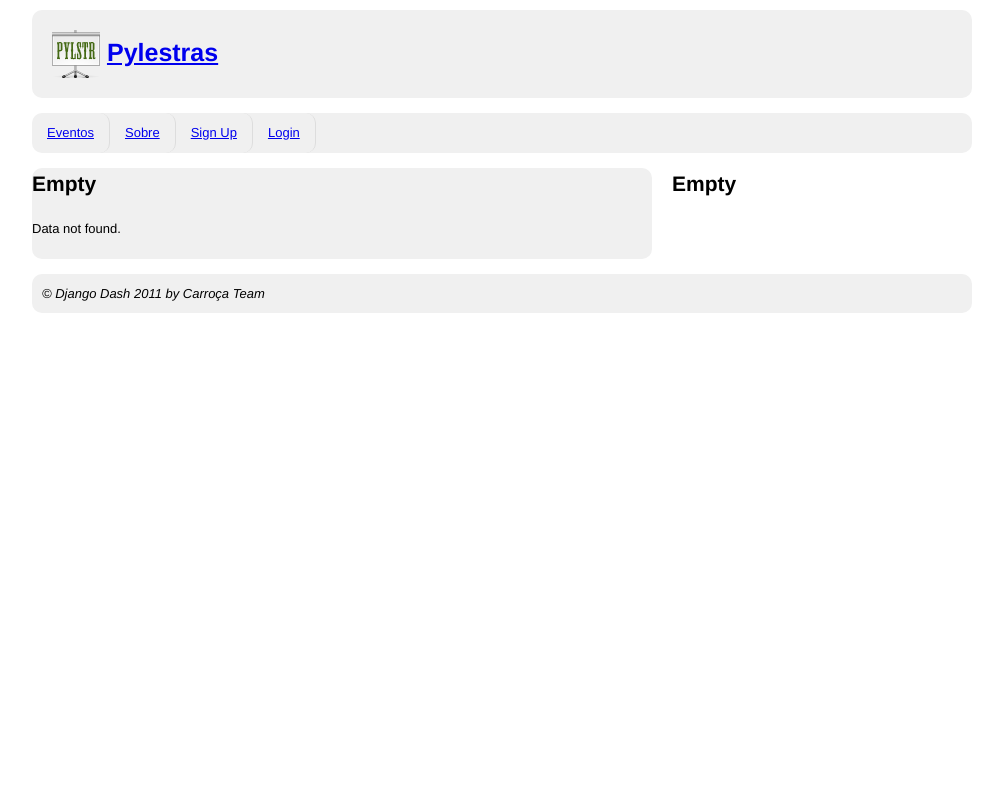
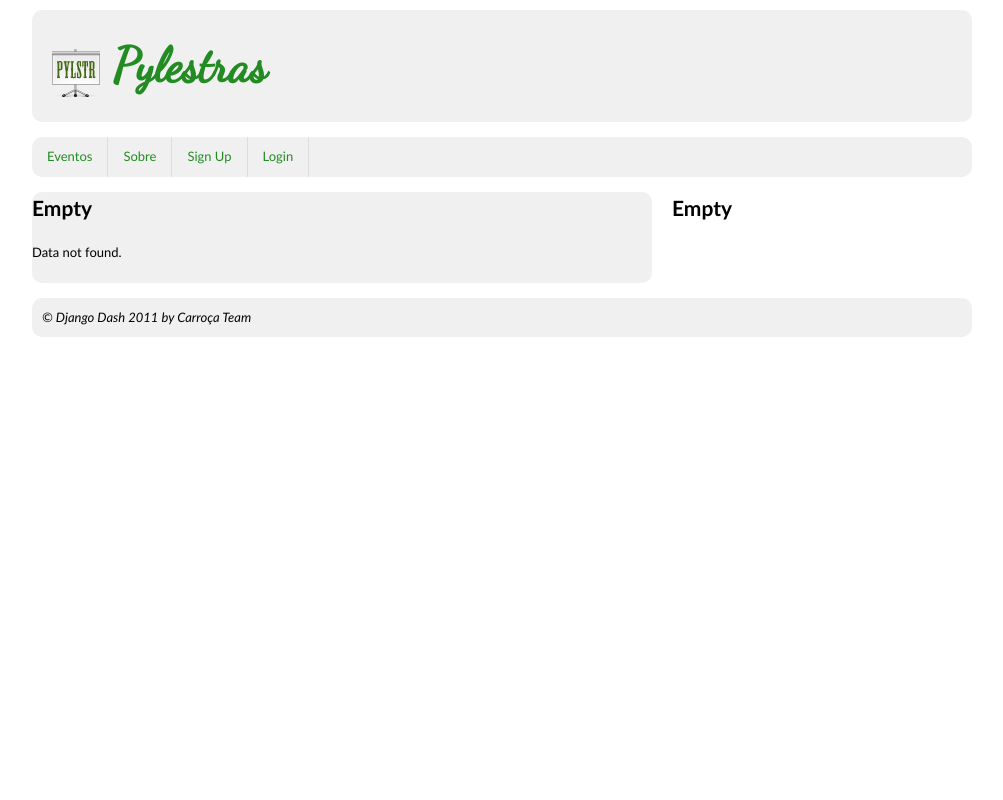
Before and after one commit to fabiocerqueira/djangodash2011, a Django app: template src/pylestras/templates/index.html in a window 1280 px wide. Shown: the whole page, without its empty margins (138-1141 px from the left). Run offline with Django 3.2, Linux system fonts and the light colour scheme; the template is opened without the code that fills it, so the values that code supplies are empty; some libraries are stand-ins or nearby versions.

Commit message:
Fonte nova pro titulo

```diff
--- a/src/pylestras/static_files/css/style.css
+++ b/src/pylestras/static_files/css/style.css
@@ -18,6 +18,18 @@ audio[controls], canvas, video { display: inline-block; *display: inline; *zoom:
  * Pylestras
  */
 
+body {
+    font-family: "Trebuchet MS", Arial, Verdana, sans-serif;
+}
+
+a {
+    color: #228b22;
+    text-decoration: none;
+}
+a:hover {
+    color: #4169e1;
+}
+
 .border_radius_all {
     border-radius: 10px;
     -moz-border-radius: 10px;
@@ -31,6 +43,8 @@ audio[controls], canvas, video { display: inline-block; *display: inline; *zoom:
 
 .header .title {
     margin: 20px;
+    font-family: 'Dancing Script', serif;
+    font-size: 3.7em;
 }
 
 .nav {
@@ -46,7 +60,16 @@ audio[controls], canvas, video { display: inline-block; *display: inline; *zoom:
 }
 
 .nav a:hover {
-    background: #d8d8d8;
+    background: #f5f5f5;
+}
+
+.nav a:first-child {
+    border-top-left-radius: 10px;
+    -moz-border-radius-topleft: 10px;
+    -webkit-border-top-left-radius: 10px;
+    border-bottom-left-radius: 10px;
+    -moz-border-radius-bottomleft: 10px;
+    -webkit-border-bottom-left-radius: 10px;
 }
 
 .content {
@@ -87,3 +110,7 @@ audio[controls], canvas, video { display: inline-block; *display: inline; *zoom:
 .home_event_title {
     margin-bottom: 0;
 }
+
+.event_title_a {
+    font-size: 1.2em;
+}
--- a/src/pylestras/templates/base.html
+++ b/src/pylestras/templates/base.html
@@ -6,6 +6,7 @@
 <!--[if gt IE 8]><!-->
 <html class="no-js" lang="en"> <!--<![endif]-->
 <head>
+    <link rel="stylesheet" type="text/css" href="http://fonts.googleapis.com/css?family=Dancing+Script&text=Pylestras">
 	<meta charset="utf-8">
 	<meta http-equiv="X-UA-Compatible" content="IE=edge,chrome=1">
 
@@ -38,14 +39,14 @@
 
         <!-- Main menu -->
         <div class="grid_12 nav border_radius_all">
-            <a class="border_radius_all" href="#">Eventos</a>
-            <a class="border_radius_all" href="#">Sobre</a>
+            <a href="#">Eventos</a>
+            <a href="#">Sobre</a>
             {% if user.is_authenticated %}
-            <a class="border_radius_all" href="{% url dashboard_index %}">{% trans "Dashboard" %}</a>
-            <a class="border_radius_all" href="{% url auth_logout %}">{% trans "Logout" %}</a>
+            <a href="{% url dashboard_index %}">{% trans "Dashboard" %}</a>
+            <a href="{% url auth_logout %}">{% trans "Logout" %}</a>
             {% else %}
-            <a class="border_radius_all" href="{% url registration_register %}">{% trans "Sign Up" %}</a>
-            <a class="border_radius_all" href="{% url auth_login %}">{% trans "Login" %}</a>
+            <a href="{% url registration_register %}">{% trans "Sign Up" %}</a>
+            <a href="{% url auth_login %}">{% trans "Login" %}</a>
             {% endif %}
         </div>
 
--- a/src/pylestras/templates/index.html
+++ b/src/pylestras/templates/index.html
@@ -15,7 +15,7 @@
         {% for event in events %}
         <h3 class="home_event_title">Events</h3>
         <p>
-            <a href="{{ event.get_absolute_url }}">{{ event.name }}</a><br />
+            <a class="event_title_a" href="{{ event.get_absolute_url }}">{{ event.name }}</a><br />
             <span class="date_event">{{ event.event_start }}</span>
         </p>
         {% empty %}
```
